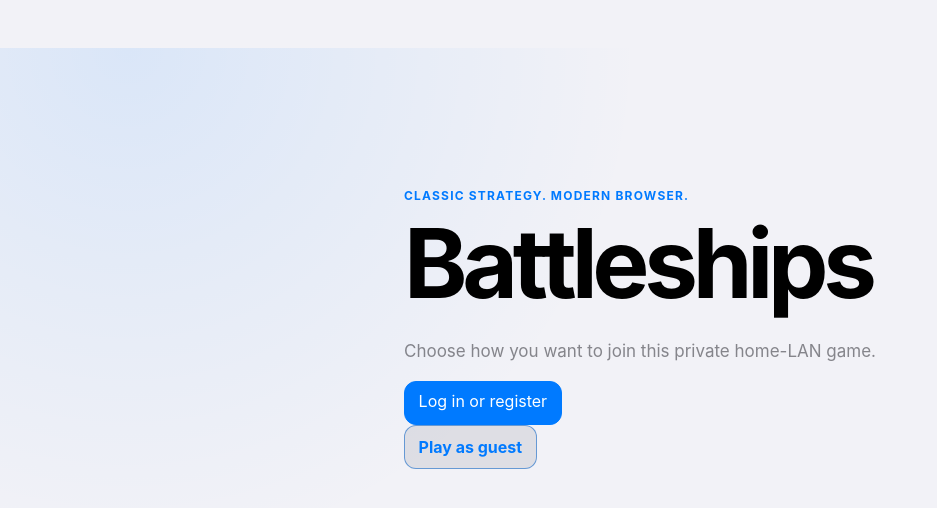
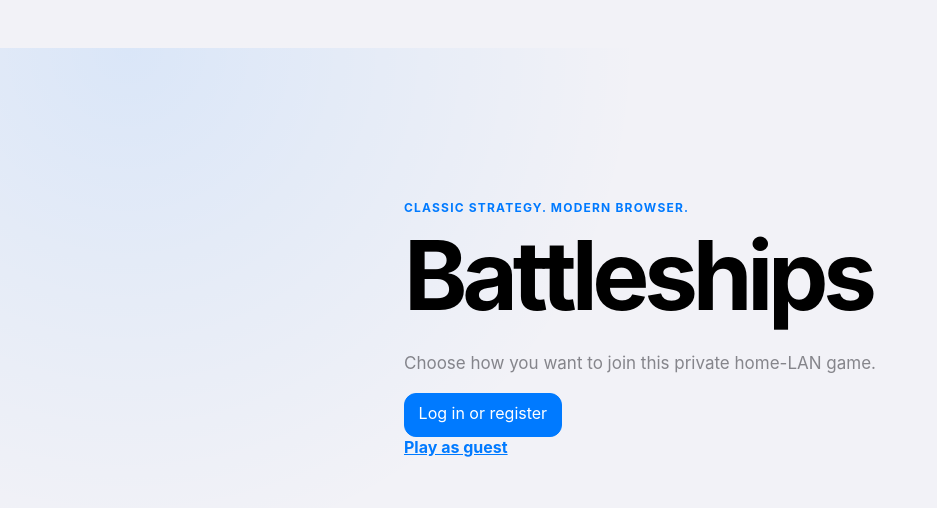
Before and after one commit to vvojtisek/battleships, a React (Vite) app in the folder apps/web/: page / in a window 1280 px wide. Shown: the top 508 px of the page, without its empty margins (0-937 px from the left). Built offline with nearby package versions, Linux system fonts and the light colour scheme.

Commit message:
fix: make guest entry route-safe

```diff
--- a/apps/web/src/App.tsx
+++ b/apps/web/src/App.tsx
@@ -64,16 +64,12 @@ function contrastColor(color: string): string {
 
 function Landing() {
   const navigate = useNavigate();
-  const { active, enterGuest, loading } = useAuth();
+  const { active, loading } = useAuth();
   useEffect(() => {
     if (active) void navigate('/menu', { replace: true });
   }, [active, navigate]);
   if (loading) return <main>Restoring player session…</main>;
   if (active) return <main>Opening main menu…</main>;
-
-  function playAsGuest(): void {
-    enterGuest();
-  }
 
   return (
     <main className="landing">
@@ -83,9 +79,9 @@ function Landing() {
       <Link className="primary-link" to="/auth">
         Log in or register
       </Link>
-      <button className="guest-entry" onClick={playAsGuest} type="button">
+      <a className="guest-entry" href="/?guest=1">
         Play as guest
-      </button>
+      </a>
     </main>
   );
 }
--- a/apps/web/src/profile/Auth.tsx
+++ b/apps/web/src/profile/Auth.tsx
@@ -1,7 +1,7 @@
 import { createContext, useCallback, useContext, useEffect, useMemo, useState } from 'react';
 import { authorization, serverRequest } from '../game/lanServer.js';
 import { profileFrom, type Profile } from './profile.js';
-import { activeUserLabel, isActiveSession } from './session.js';
+import { activeUserLabel, isActiveSession, isGuestEntryRequest } from './session.js';
 
 const SESSION_KEY = 'battleships.profile-session.v1';
 const GUEST_KEY = 'battleships.guest-session.v1';
@@ -23,8 +23,20 @@ interface AuthContextValue {
 
 const AuthContext = createContext<AuthContextValue | null>(null);
 
+function guestRequested(): boolean {
+  try {
+    return isGuestEntryRequest(window.location.search);
+  } catch {
+    return false;
+  }
+}
+
 function loadToken(): string | null {
   try {
+    if (guestRequested()) {
+      localStorage.removeItem(SESSION_KEY);
+      return null;
+    }
     return localStorage.getItem(SESSION_KEY);
   } catch {
     return null;
@@ -42,7 +54,9 @@ function saveToken(token: string | null): void {
 
 function loadGuest(): boolean {
   try {
-    return sessionStorage.getItem(GUEST_KEY) === 'active';
+    const requested = guestRequested();
+    if (requested) sessionStorage.setItem(GUEST_KEY, 'active');
+    return requested || sessionStorage.getItem(GUEST_KEY) === 'active';
   } catch {
     return false;
   }
--- a/apps/web/src/profile/session.ts
+++ b/apps/web/src/profile/session.ts
@@ -1,6 +1,10 @@
 export interface SessionState {
   readonly profile: { readonly username: string; readonly points: number } | null;
   readonly guest: boolean;
+}
+
+export function isGuestEntryRequest(search: string): boolean {
+  return new URLSearchParams(search).get('guest') === '1';
 }
 
 export function isActiveSession({ profile, guest }: SessionState): boolean {
```
Also changed, not shown: 1 other file (tests, documents, lock files or other folders).
